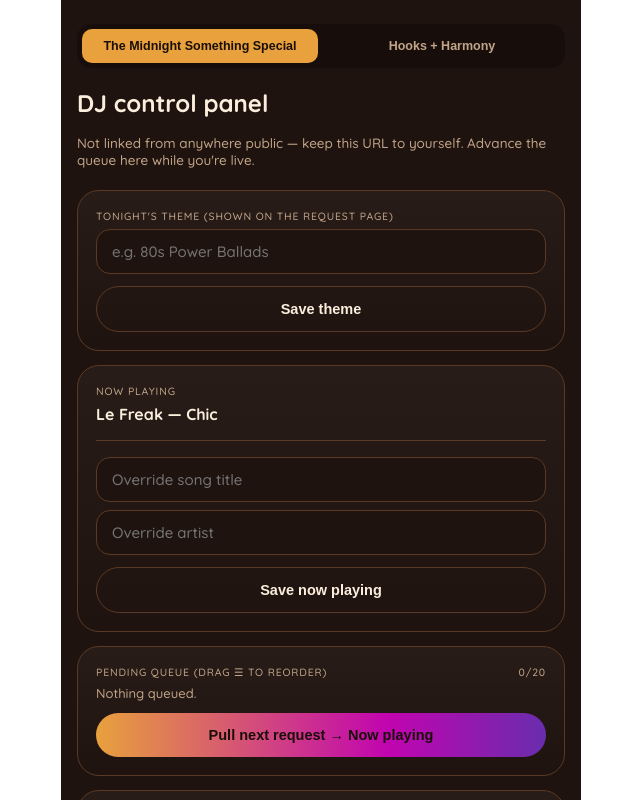
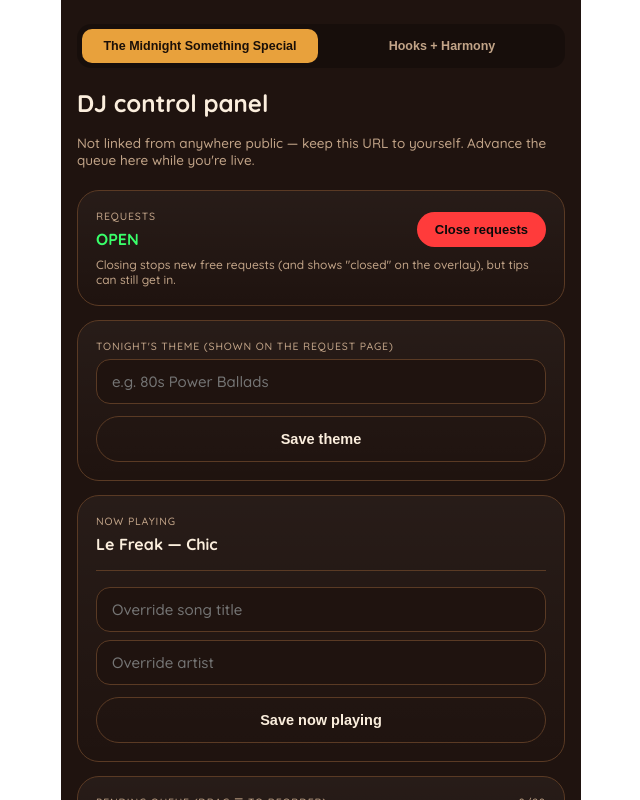
Before and after one commit to jackieespada/midnight.something.special, a Next.js app: page /dj in a window 1280 px wide. Shown: the top 800 px of the page, without its empty margins (319-959 px from the left). Built offline with nearby package versions, Linux system fonts and the light colour scheme.

Commit message:
Add files via upload

```diff
--- a/app/dj/page.tsx
+++ b/app/dj/page.tsx
@@ -44,6 +44,7 @@ export default function DjPage() {
   const themeInitializedForShow = useRef<ShowId | null>(null);
 
   const [editingIndex, setEditingIndex] = useState<number | null>(null);
+  const [editingId, setEditingId] = useState<string | null>(null);
   const [editTitle, setEditTitle] = useState("");
   const [editArtist, setEditArtist] = useState("");
   const [editName, setEditName] = useState("");
@@ -63,8 +64,6 @@ export default function DjPage() {
     const data = await res.json();
     setState(data);
     setLocalQueue(data.queue || []);
-    // Only sync the theme box from the server once per show — otherwise the
-    // periodic poll below overwrites whatever you're mid-typing.
     if (themeInitializedForShow.current !== show) {
       setThemeInput(data.theme || "");
       themeInitializedForShow.current = show;
@@ -82,6 +81,16 @@ export default function DjPage() {
     const url = new URL(window.location.href);
     url.searchParams.set("show", next);
     window.history.replaceState({}, "", url.toString());
+  }
+
+  async function toggleRequestsOpen() {
+    const nextOpen = !(state?.requestsOpen !== false);
+    await fetch(`${apiPrefix}/requests-open`, {
+      method: "POST",
+      headers: { "Content-Type": "application/json" },
+      body: JSON.stringify({ open: nextOpen }),
+    });
+    load();
   }
 
   async function saveNowPlaying() {
@@ -145,8 +154,6 @@ export default function DjPage() {
     });
     load();
   }
-
-  const [editingId, setEditingId] = useState<string | null>(null);
 
   function startEdit(index: number, r: QueuedRequest) {
     setEditingIndex(index);
@@ -316,6 +323,7 @@ export default function DjPage() {
   }
 
   const queueCount = state?.queue?.length || 0;
+  const requestsOpen = state?.requestsOpen !== false;
   const rootStyle = { maxWidth: 520, margin: "0 auto", padding: "24px 16px 48px", background: "var(--stage)", minHeight: "100vh", ...SHOW_THEME[show] };
 
   return (
@@ -346,6 +354,35 @@ export default function DjPage() {
       <p style={{ color: "var(--ink-dim)", fontSize: 13.5, marginBottom: 22 }}>
         Not linked from anywhere public — keep this URL to yourself. Advance the queue here while you're live.
       </p>
+
+      <div style={cardStyle}>
+        <div style={{ display: "flex", justifyContent: "space-between", alignItems: "center" }}>
+          <div>
+            <div style={labelStyle}>Requests</div>
+            <div style={{ fontSize: 16, fontWeight: 700, color: requestsOpen ? "#39ff6a" : "#ff3b3b" }}>
+              {requestsOpen ? "OPEN" : "CLOSED"}
+            </div>
+          </div>
+          <button
+            onClick={toggleRequestsOpen}
+            style={{
+              padding: "10px 18px",
+              borderRadius: 999,
+              border: "none",
+              fontSize: 13,
+              fontWeight: 700,
+              cursor: "pointer",
+              background: requestsOpen ? "#ff3b3b" : "#39ff6a",
+              color: "#0a0a0a",
+            }}
+          >
+            {requestsOpen ? "Close requests" : "Open requests"}
+          </button>
+        </div>
+        <p style={{ color: "var(--ink-dim)", fontSize: 12, marginTop: 8, marginBottom: 0 }}>
+          Closing stops new free requests (and shows "closed" on the overlay), but tips can still get in.
+        </p>
+      </div>
 
       <div style={cardStyle}>
         <div style={labelStyle}>Tonight's theme (shown on the request page)</div>
```
